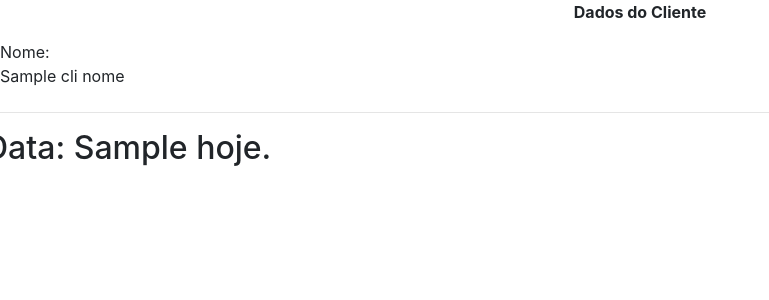
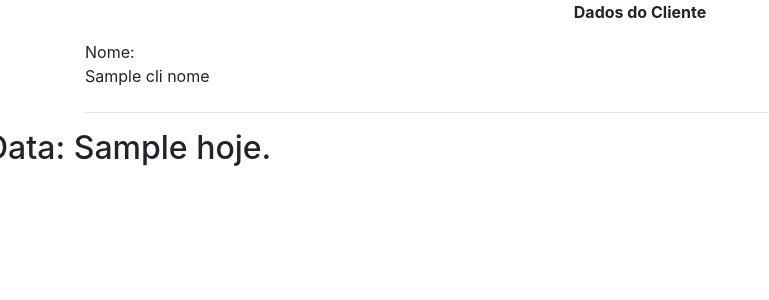
Before and after one commit to redcliver/marioseguros, a Django app: template home/templates/pdf.html in a window 1280 px wide. Shown: the top 300 px of the page, without its empty margins (0-769 px from the left). Run offline with Django 3.2, Linux system fonts and the light colour scheme; the template is opened without the code that fills it: most values are stand-ins (such as "Sample title", 1, 10 or a date in 2020); some libraries are stand-ins or nearby versions.

Commit message:
1.1
ajustes no pdf

```diff
--- a/home/templates/pdf.html
+++ b/home/templates/pdf.html
@@ -4,18 +4,18 @@
     <title>Cliente - {{ cli_nome }}</title>
     {% load staticfiles %}
     <!-- Bootstrap core CSS -->
-    <link href="{% static '/vendor/bootstrap/css/bootstrap.min.css' %}" rel="stylesheet" />
+    <link rel="stylesheet" href="https://stackpath.bootstrapcdn.com/bootstrap/4.1.3/css/bootstrap.min.css" integrity="sha384-MCw98/SFnGE8fJT3GXwEOngsV7Zt27NXFoaoApmYm81iuXoPkFOJwJ8ERdknLPMO" crossorigin="anonymous">
     <link rel="icon" type="image/png" href="{% static '/img/favicon.ico' %}" />
     <!-- Custom styles for this template -->
 </head>
 <body>
     <div class='wrapper'>
         <div class='container'>
-        </div>
-        <p class="font-weight-bold text-center">Dados do Cliente</p>
-        <div class='details'>
-            <label>Nome:<br />{{cli_nome}}</label>
-            <hr class='hrItem' />
+            <p class="font-weight-bold text-center">Dados do Cliente</p>
+            <div class='details'>
+                <label>Nome:<br />{{cli_nome}}</label>
+                <hr class='hrItem' />
+            </div>
         </div>
     </div>
     <footer>
```
